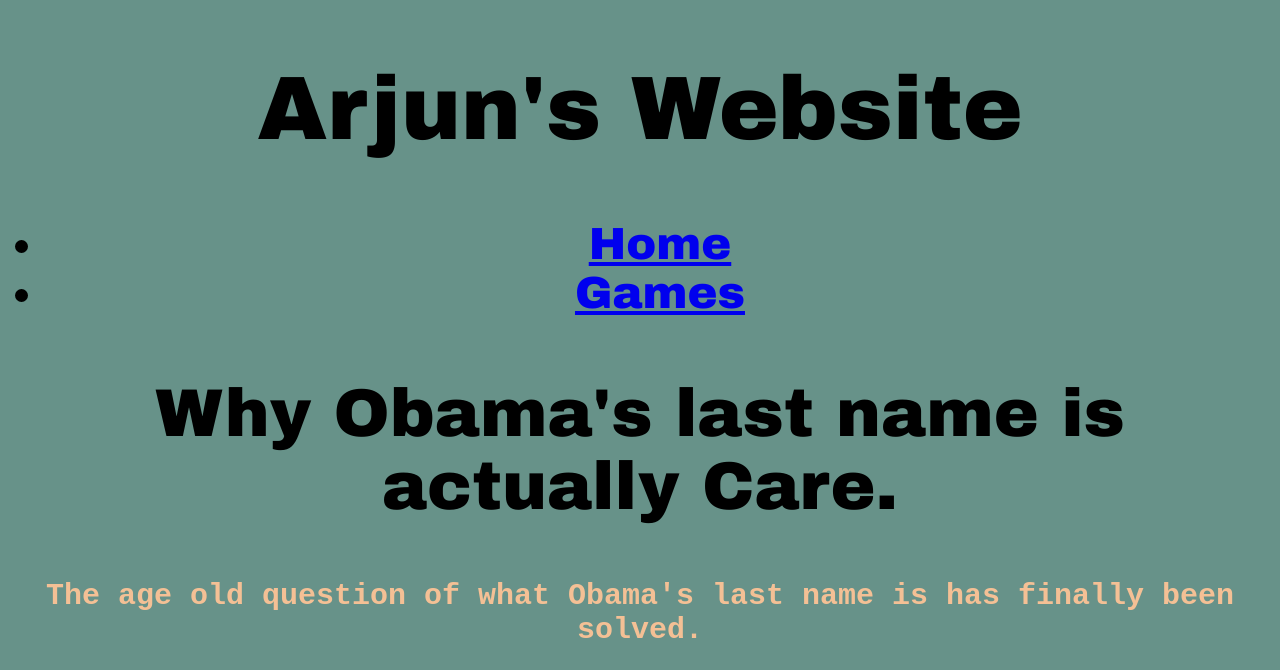
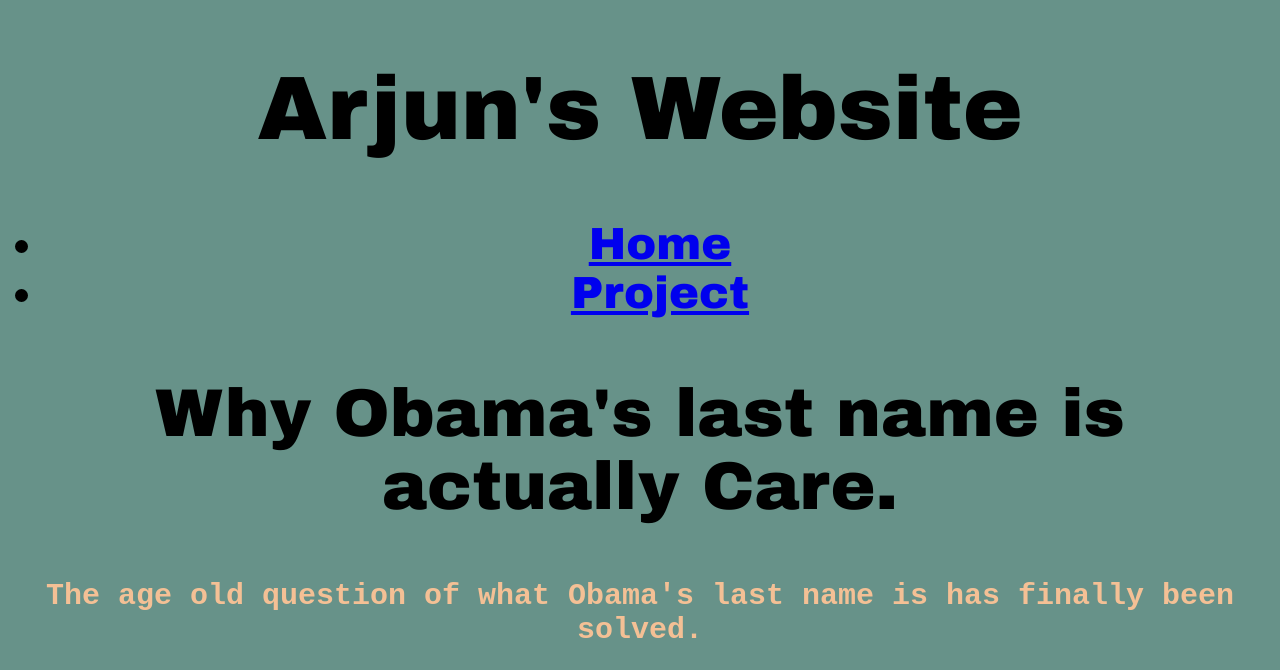
Before and after one commit to WVCS/portfolio-ArjunBaabu, a plain HTML site: page index.html in a window 1280 px wide. Shown: the top 670 px of the page. Drawn offline with Linux system fonts and the light colour scheme.

Commit message:
Update index.html

```diff
--- a/index.html
+++ b/index.html
@@ -3,7 +3,7 @@
 <LINK href = "style.css" rel="stylesheet"type=" text/css">
   <ul>
     <li><a href="index.html">Home</a></li>
-    <li><a href="games.html">Games</a></li>
+    <li><a href="project.html">Project</a></li>
 </ul>
 <body>
   <h1 style="background-color:DodgerBlue;"></h1>
```
